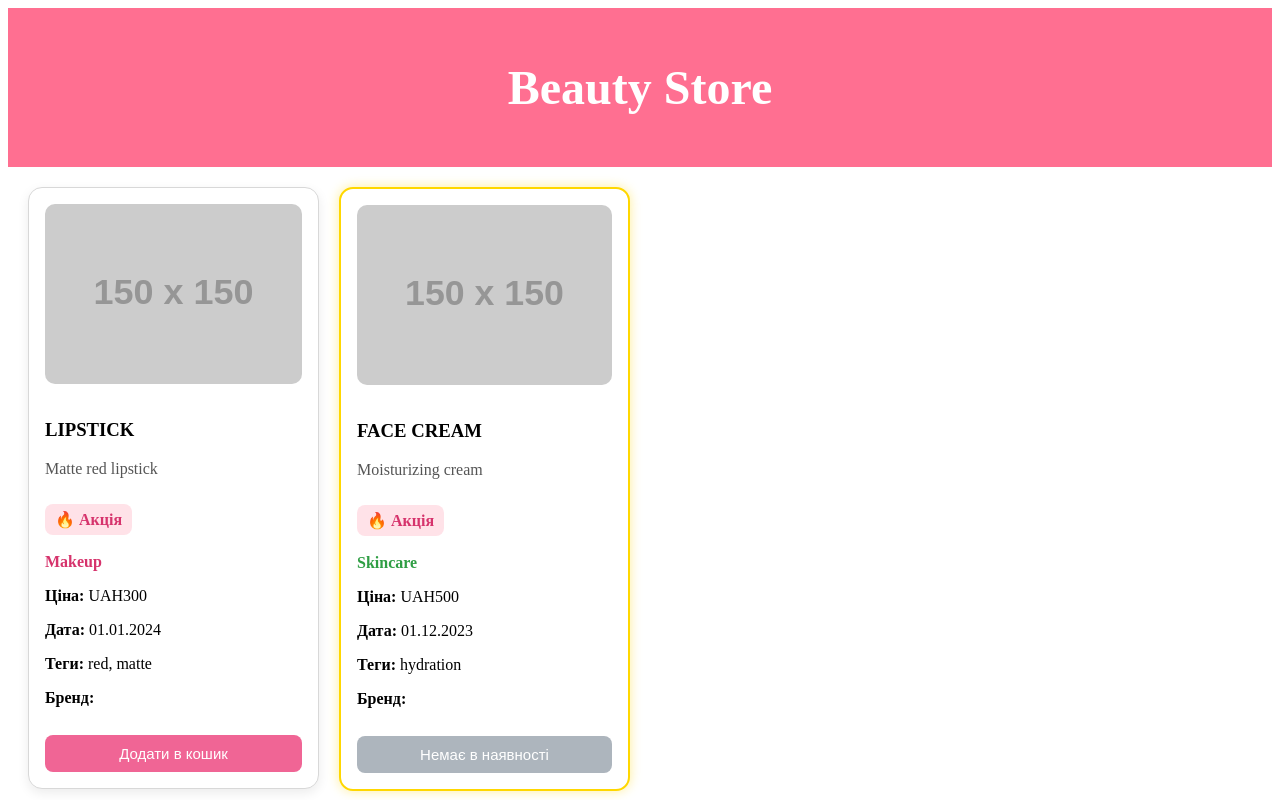
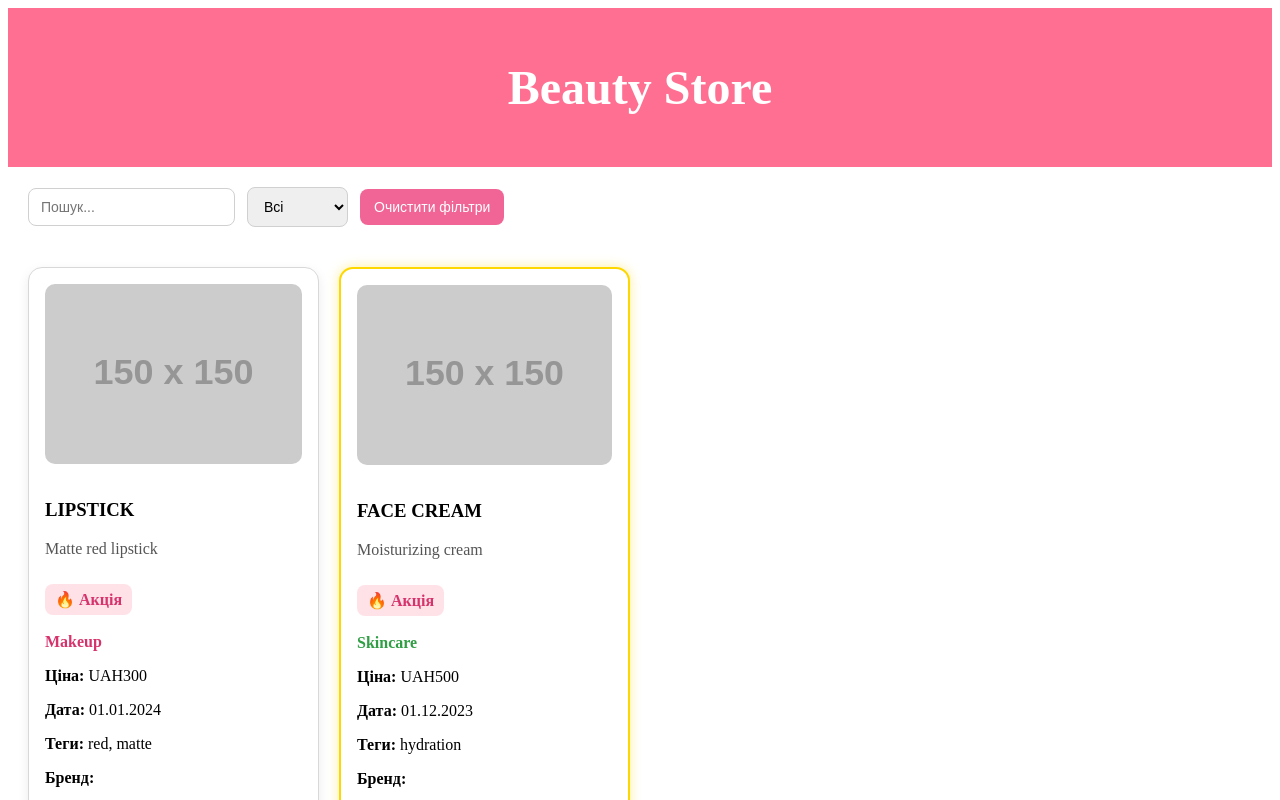
Before and after one commit to stryukovaviktoria/SPA_web, an Angular app: page / in a window 1280 px wide. Shown: the top 800 px of the page. Built offline with nearby package versions, Linux system fonts and the light colour scheme.

Commit message:
Add files via upload

```diff
--- a/src/app/features/products/product-list/product-list.css
+++ b/src/app/features/products/product-list/product-list.css
@@ -1,3 +1,33 @@
+.filters {
+  display: flex;
+  gap: 12px;
+  padding: 20px;
+  flex-wrap: wrap;
+  align-items: center;
+}
+
+.filters input,
+.filters select {
+  padding: 10px 12px;
+  border: 1px solid #d0d0d0;
+  border-radius: 8px;
+  font-size: 14px;
+}
+
+.filters button {
+  padding: 10px 14px;
+  border: none;
+  border-radius: 8px;
+  background-color: #f06595;
+  color: white;
+  cursor: pointer;
+  font-size: 14px;
+}
+
+.filters button:hover {
+  background-color: #e64980;
+}
+
 .grid {
   display: grid;
   grid-template-columns: repeat(auto-fill, minmax(280px, 1fr));
--- a/src/app/features/products/product-list/product-list.html
+++ b/src/app/features/products/product-list/product-list.html
@@ -1,5 +1,29 @@
+<div class="filters">
+  <input
+    #searchInput
+    type="text"
+    placeholder="Пошук..."
+    [(ngModel)]="searchQuery"
+    (ngModelChange)="filterItems()"
+  />
+
+  <select
+    [(ngModel)]="selectedCategory"
+    (ngModelChange)="filterItems()"
+  >
+    <option value="All">Всі</option>
+    <option value="Makeup">Makeup</option>
+    <option value="Skincare">Skincare</option>
+    <option value="Hair">Hair</option>
+  </select>
+
+  <button (click)="resetFilters(searchInput)">
+    Очистити фільтри
+  </button>
+</div>
+
 <div class="grid">
-  @for (item of items; track item.id) {
+  @for (item of filteredProducts; track item.id) {
     <cosm-card
       [item]="item"
       (addToCart)="handleCardAction($event)">
--- a/src/app/features/products/product-list/product-list.ts
+++ b/src/app/features/products/product-list/product-list.ts
@@ -1,18 +1,46 @@
 import { Component } from '@angular/core';
+import { FormsModule } from '@angular/forms';
 import { PRODUCTS } from '../../../shared/mock-data';
 import { ProductCardComponent } from '../../../shared/components/product-card/product-card';
 
 @Component({
   selector: 'cosm-list',
   standalone: true,
-  imports: [ProductCardComponent],
+  imports: [ProductCardComponent, FormsModule],
   templateUrl: './product-list.html',
   styleUrl: './product-list.css'
 })
 export class ProductListComponent {
-  public items = PRODUCTS;
+  public allProducts = PRODUCTS;
+  public filteredProducts = PRODUCTS;
+
+  public searchQuery: string = '';
+  public selectedCategory: string = 'All';
+
+  filterItems(): void {
+    const text = this.searchQuery.toLowerCase();
+
+    this.filteredProducts = this.allProducts.filter(item => {
+      const matchesText = item.title.toLowerCase().includes(text);
+
+      const matchesCategory =
+        this.selectedCategory === 'All' ||
+        item.category === this.selectedCategory;
+
+      return matchesText && matchesCategory;
+    });
+  }
 
   handleCardAction(id: number): void {
     console.log('Користувач натиснув кнопку на товарі з ID:', id);
   }
+
+  resetFilters(input: HTMLInputElement): void {
+    this.searchQuery = '';
+    this.selectedCategory = 'All';
+    this.filteredProducts = this.allProducts;
+
+    input.value = '';
+    input.focus();
+  }
 }
```
